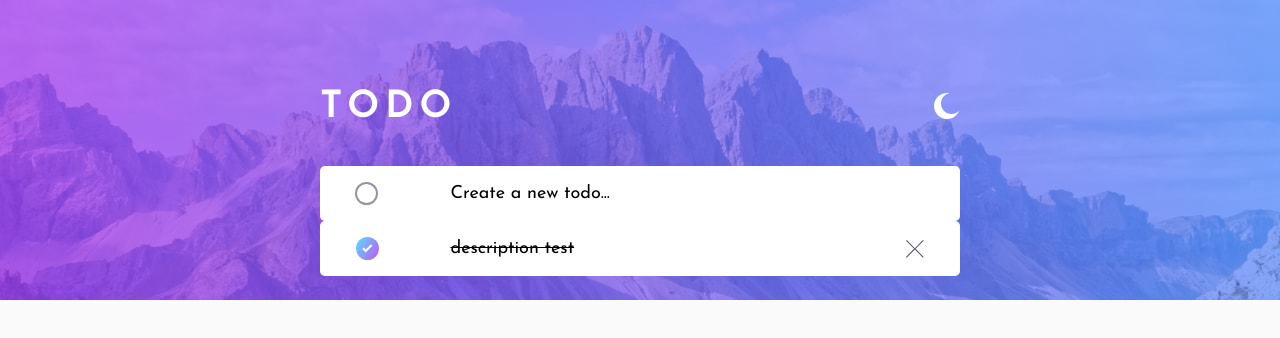
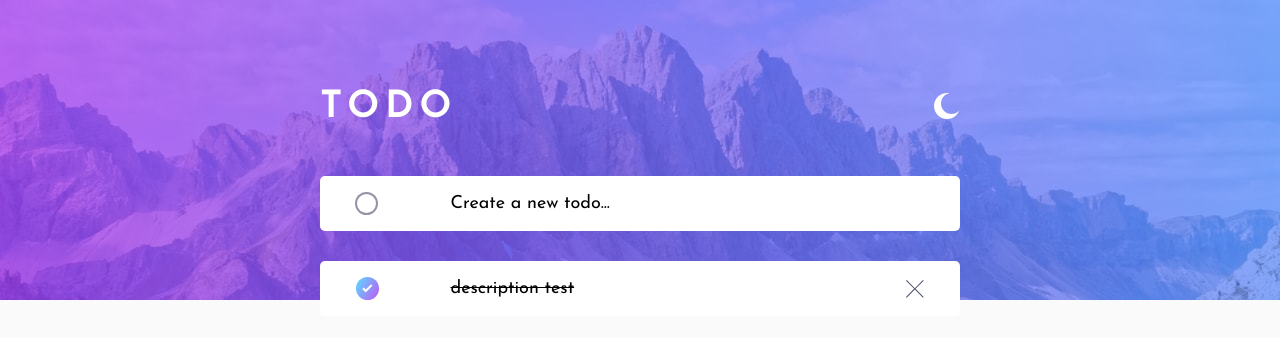
Before and after one commit to paulo-david/todo-app-main, a React (Create React App) app: page / in a window 1280 px wide. Shown: the top 338 px of the page. Built offline with nearby package versions, Linux system fonts and the light colour scheme; the HTML template or start-up script is replaced by a standard one.

Commit message:
:art: basic styles

```diff
--- a/src/App_styles.ts
+++ b/src/App_styles.ts
@@ -19,8 +19,9 @@ const App = styled.div<Props>`
   background-repeat: no-repeat;
 
   @media (max-width: 375px) {
-    background-color: ${(props) => props.isDarkMode ? "var(--bg_dark)" : "var(--bg_light)"};
-    background-image: url(${(props) => props.isDarkMode ? bg_mobile_dark : bg_mobile_light});
+    background-color: ${(props) =>
+      props.isDarkMode ? "var(--bg_dark)" : "var(--bg_light)"};
+      background-image: url(${(props) => props.isDarkMode ? bg_mobile_dark : bg_mobile_light});
   }
 `;
 
--- a/src/components/AddBar/styles.ts
+++ b/src/components/AddBar/styles.ts
@@ -1,6 +1,9 @@
 import styled from "styled-components";
 
 const AddBar = styled.div`
+
+  margin-bottom: 30px;
+
   > * {
     border-radius: 5px;
   }
--- a/src/components/Header/styles.ts
+++ b/src/components/Header/styles.ts
@@ -17,7 +17,7 @@ const Header = styled.div`
     cursor: pointer;
   }
 
-  margin-bottom: 40px;
+  margin-bottom: 50px;
 `;
 
 export default Header;
```
